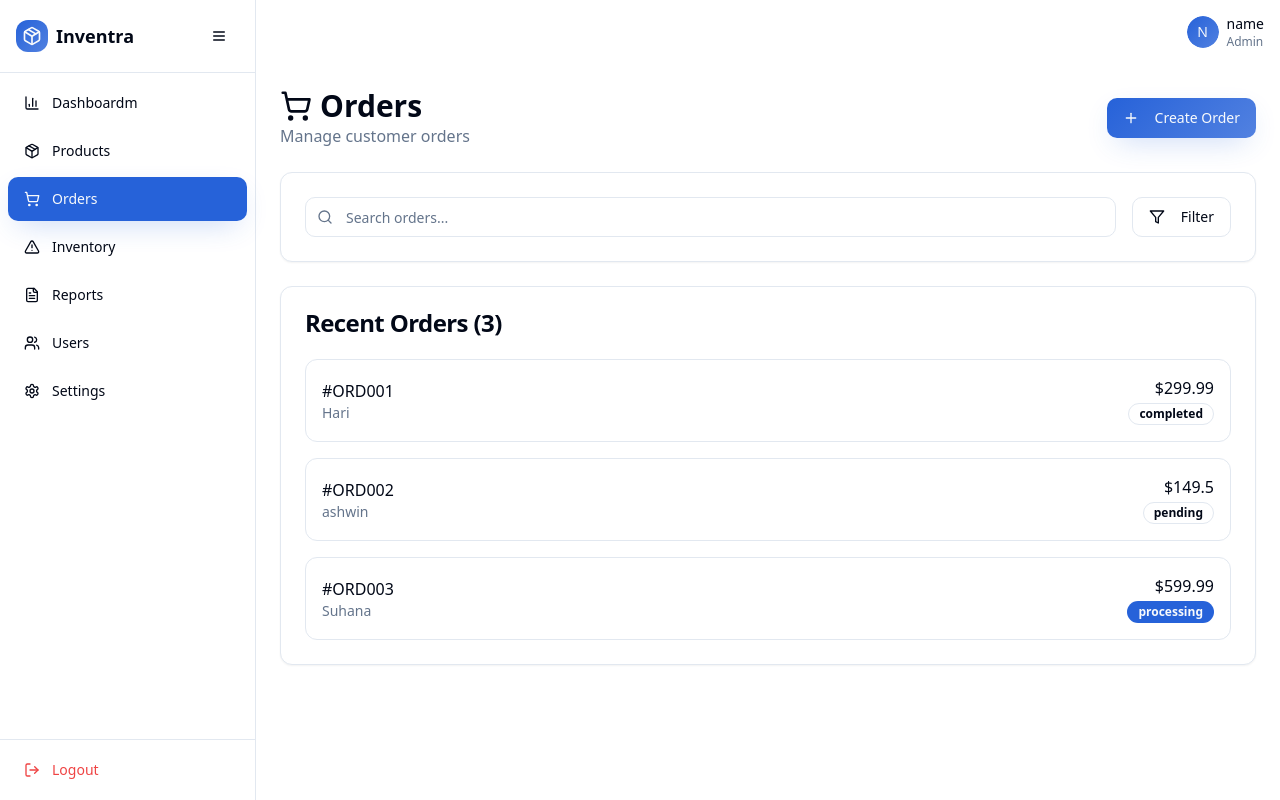
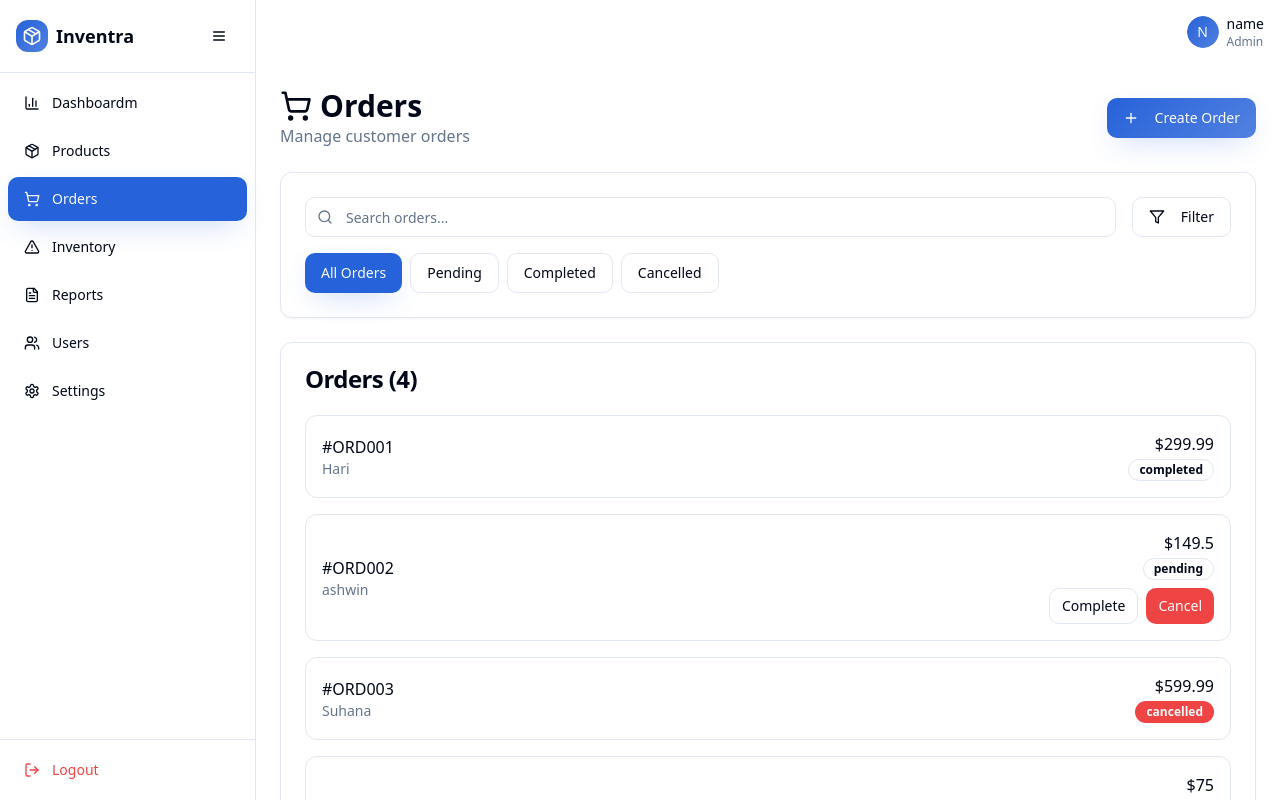
Before and after one commit to harikrishnan2412/Inventra, a React (Vite) app in the folder Frontend/: page /orders in a window 1280 px wide. Built offline with nearby package versions, Linux system fonts and the light colour scheme; sample sign-in values are in the browser's storage.

Commit message:
updated orders page, toggle pending, completed, cancelled orders

```diff
--- a/Frontend/src/components/Layout/AppLayout.tsx
+++ b/Frontend/src/components/Layout/AppLayout.tsx
@@ -22,6 +22,8 @@ const AppLayout = ({ children }: AppLayoutProps) => {
 
   if (!user) return null;
 
+  console.log("User object in AppLayout:", user); // Debugging line
+
   return (
     <div className="flex h-screen bg-background">
       <Sidebar userRole={user.role} />
--- a/Frontend/src/pages/Orders.tsx
+++ b/Frontend/src/pages/Orders.tsx
@@ -6,11 +6,21 @@ import { ShoppingCart, Plus, Search, Filter } from "lucide-react";
 import { Input } from "@/components/ui/input";
 
 const Orders = () => {
-  const [orders] = useState([
+  const [orders, setOrders] = useState([
     { id: '#ORD001', customer: 'Hari', status: 'completed', amount: 299.99, date: '2024-01-15' },
     { id: '#ORD002', customer: 'ashwin', status: 'pending', amount: 149.50, date: '2024-01-14' },
-    { id: '#ORD003', customer: 'Suhana', status: 'processing', amount: 599.99, date: '2024-01-13' }
+    { id: '#ORD003', customer: 'Suhana', status: 'cancelled', amount: 599.99, date: '2024-01-13' },
+    { id: '#ORD004', customer: 'nikith', status: 'pending', amount: 75.00, date: '2024-01-12' }
   ]);
+  const [filterStatus, setFilterStatus] = useState<"all" | "pending" | "completed" | "cancelled">("all");
+
+  const handleUpdateOrderStatus = (orderId: string, newStatus: "completed" | "cancelled") => {
+    setOrders(prevOrders =>
+      prevOrders.map(order =>
+        order.id === orderId ? { ...order, status: newStatus } : order
+      )
+    );
+  };
 
   return (
     <div className="p-6 space-y-6 animate-fade-in">
@@ -30,7 +40,7 @@ const Orders = () => {
 
       <Card className="shadow-elegant">
         <CardContent className="pt-6">
-          <div className="flex gap-4">
+          <div className="flex gap-4 mb-4">
             <div className="flex-1 relative">
               <Search className="absolute left-3 top-1/2 transform -translate-y-1/2 w-4 h-4 text-muted-foreground" />
               <Input placeholder="Search orders..." className="pl-10" />
@@ -40,16 +50,42 @@ const Orders = () => {
               Filter
             </Button>
           </div>
+          <div className="flex space-x-2">
+            <Button
+              variant={filterStatus === "all" ? "default" : "outline"}
+              onClick={() => setFilterStatus("all")}
+            >
+              All Orders
+            </Button>
+            <Button
+              variant={filterStatus === "pending" ? "default" : "outline"}
+              onClick={() => setFilterStatus("pending")}
+            >
+              Pending
+            </Button>
+            <Button
+              variant={filterStatus === "completed" ? "default" : "outline"}
+              onClick={() => setFilterStatus("completed")}
+            >
+              Completed
+            </Button>
+            <Button
+              variant={filterStatus === "cancelled" ? "default" : "outline"}
+              onClick={() => setFilterStatus("cancelled")}
+            >
+              Cancelled
+            </Button>
+          </div>
         </CardContent>
       </Card>
 
       <Card className="shadow-elegant">
         <CardHeader>
-          <CardTitle>Recent Orders ({orders.length})</CardTitle>
+          <CardTitle>Orders ({orders.filter(order => filterStatus === "all" ? true : order.status === filterStatus).length})</CardTitle>
         </CardHeader>
         <CardContent>
           <div className="space-y-4">
-            {orders.map((order) => (
+            {orders.filter(order => filterStatus === "all" ? true : order.status === filterStatus).map((order) => (
               <div key={order.id} className="flex items-center justify-between p-4 border rounded-lg">
                 <div>
                   <p className="font-medium">{order.id}</p>
@@ -57,9 +93,27 @@ const Orders = () => {
                 </div>
                 <div className="text-right">
                   <p className="font-medium">${order.amount}</p>
-                  <Badge variant={order.status === 'completed' ? 'success' : order.status === 'pending' ? 'warning' : 'default' as any}>
+                  <Badge variant={order.status === 'completed' ? 'success' : order.status === 'pending' ? 'warning' : 'destructive' as any}>
                     {order.status}
                   </Badge>
+                  {order.status === "pending" && (
+                    <div className="flex gap-2 mt-2 justify-end">
+                      <Button
+                        variant="outline"
+                        size="sm"
+                        onClick={() => handleUpdateOrderStatus(order.id, "completed")}
+                      >
+                        Complete
+                      </Button>
+                      <Button
+                        variant="destructive"
+                        size="sm"
+                        onClick={() => handleUpdateOrderStatus(order.id, "cancelled")}
+                      >
+                        Cancel
+                      </Button>
+                    </div>
+                  )}
                 </div>
               </div>
             ))}
--- a/Frontend/src/pages/Products.tsx
+++ b/Frontend/src/pages/Products.tsx
@@ -131,12 +131,22 @@ const Products = () => {
     ]);
   };
 
+  const generateAlphanumericCode = (length: number) => {
+    const chars = 'ABCDEFGHIJKLMNOPQRSTUVWXYZ0123456789';
+    let result = '';
+    for (let i = 0; i < length; i++) {
+      result += chars.charAt(Math.floor(Math.random() * chars.length));
+    }
+    return result;
+  };
+
   const handleAddProduct = async () => {
     setIsLoading(true);
     try {
       const newProduct = {
         id: Date.now(),
         ...formData,
+        code: generateAlphanumericCode(8), // Generate 8-digit alphanumeric code
         quantity_in_stock: Number(formData.quantity_in_stock),
         price: Number(formData.price),
         category_id: Number(formData.category_id),
@@ -295,15 +305,7 @@ const Products = () => {
                     placeholder="Enter product name"
                   />
                 </div>
-                <div className="space-y-2">
-                  <Label htmlFor="code">Product Code (SKU)</Label>
-                  <Input
-                    id="code"
-                    value={formData.code}
-                    onChange={(e) => setFormData({...formData, code: e.target.value})}
-                    placeholder="Enter product code"
-                  />
-                </div>
+
                 <div className="grid grid-cols-2 gap-4">
                   <div className="space-y-2">
                     <Label htmlFor="quantity">Quantity</Label>
```
Also changed, not shown: Frontend/src/components/Layout/Sidebar.tsx (+4 -3 lines).
